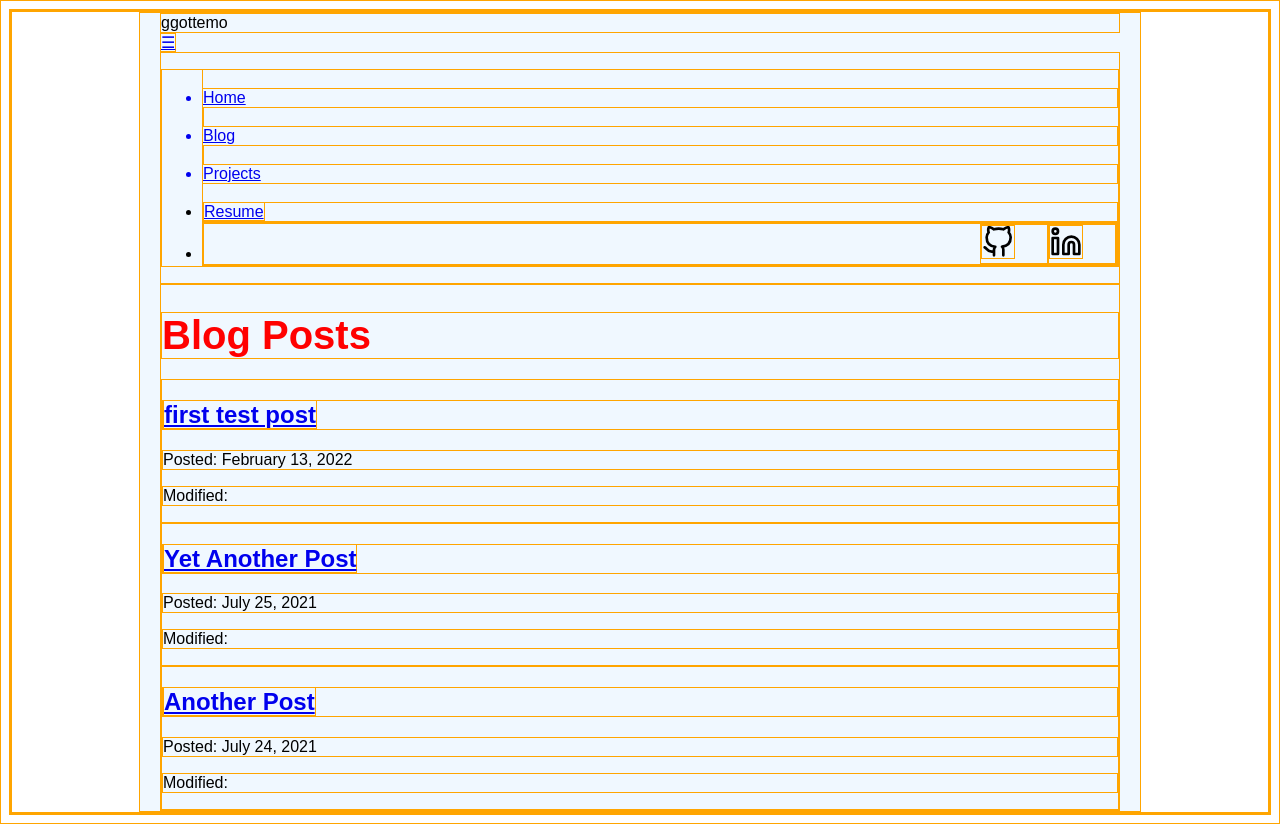
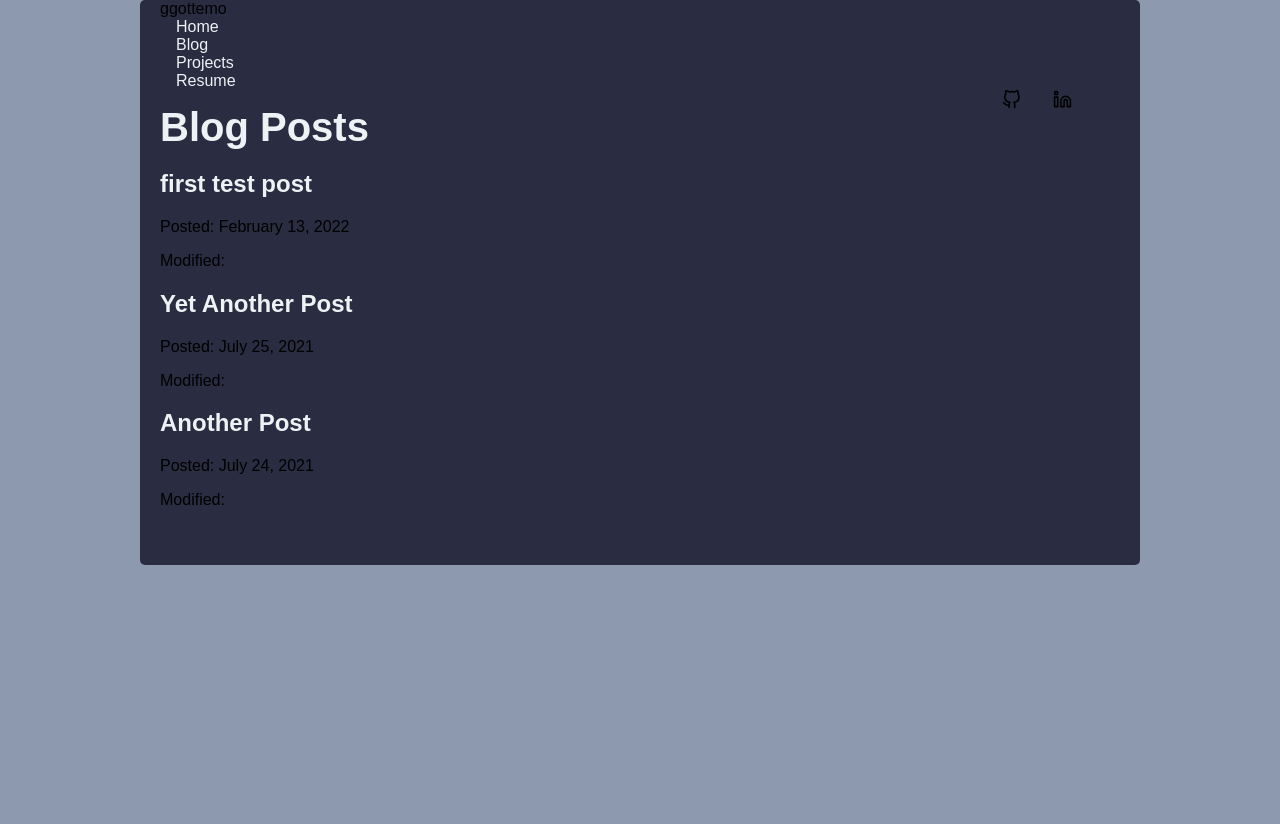
Before and after one commit to ggottemo/portfolio_2, a Gatsby site: page /blog in a window 1280 px wide. After the commit the page ends 800 px from the top, so only its background shows below. Built offline with nearby package versions, Linux system fonts and the light colour scheme; Gatsby itself is replaced by a stand-in of ours.

Commit message:
style changes, removed unused component

```diff
--- a/src/components/layout.js
+++ b/src/components/layout.js
@@ -7,8 +7,7 @@ import {
     navLinkItem,
     navLinkText,
     siteTitle,
-    hamb,
-    navctive,
+
     } from '../styles/layout.module.css'
 import Socials from './socials'
 import cv from "./cv.pdf"
@@ -28,7 +27,7 @@ const Layout = ({  pageTitle, children }) => {
         <div className={container}>
             <title>{pageTitle} | {data.site.siteMetadata.title}</title>
             <header className={siteTitle}>{data.site.siteMetadata.title}</header>
-            <a href="javascript:void(0);" class="hamb" onClick="navFunction()">&#9776;</a>
+
             <nav>
                 <ul className={navLinks}>
                         <Link to="/" className={navLinkText}>
--- a/src/styles/layout.module.css
+++ b/src/styles/layout.module.css
@@ -1,57 +1,98 @@
 /* DEV ONLY! */
 *{
-    border: 1px solid orange;
+    /* border: 1px solid orange; */
 }
 /* Generic */
+:root {
+    --bg: #8d99ae;
+    --bg-dark: hsl(235, 21%, 21%);
+    --text-color: #edf2f4;
+    --text-bright: #ef233c;
+    --nav-size: 60px;
+    --border: 1px solid #333;
+    --border-radius: 5px;
+    --speed: 500ms;
+}
+/* overwrite default list */
+ul {
+    list-style: none;
+    padding: 0;
+    margin: 0;
+}
+/* overwrite default link */
+a {
+    text-decoration: none;
+    color: var(--text-color);
+}
 .container {
     max-width: 960px;
     margin: auto;
-    padding: 0 20px;
+    padding: 0px 20px 40px;
     font-family: sans-serif;
-    background-color: aliceblue;
+    background-color: var(--bg-dark);
+    border-radius: var(--border-radius);
 }
 .heading {
     font-size: 2.5rem;
     font-weight: bold;
     margin-bottom: 20px;
-    color: red
+    color: var(--text-color);
 }
 .site-title{
     font-size: 3rem;
     font-weight: bold;
-    color: #333;
+    color: var(--text-color);
 }
 /* nav */
 input[type="checkbox"] {
     display: none;
 }
+nav {
+    height: var(--nav-size);
+    background-color: var(--bg-dark);
+    padding: 0 1rem;
+
+}
 .nav-links {
     display: flex;
     list-style: none;
     padding-left: 0;
-    flex-direction: column;
+    flex-direction: row;
     align-items: flex-start;
+    overflow-x: scroll;
 
 }
 .nav-link-item {
-   padding-right: 2rem;
-   background-color: azure;
-   display: none;
+   padding-right: 1rem;
+   padding-left: 1rem;
+   background-color: var(--bg-dark);
+   transition: background .5s ease;
 
+
+}
+.nav-link-item:hover {
+
+    background-color: var(--bg);
 }
 .nav-link-text {
     font-size: 1.2rem;
     font-weight: bold;
-    color: #333;
+    color: var(--text-color);
+}
+/* links */
+a {
+    transition: color .5s ease;
+}
+a:hover {
+    color: var(--text-bright);
 }
 /* socials */
 .socialContainer {
     float:right;
     display: block;
 }
-.hamb:hover {
-    cursor: pointer;
+body {
+    padding: 0;
+    margin: 0;
+    background-color: var(--bg);
 }
-.navActive {
-    display: block;
-}
--- a/src/styles/socials.module.css
+++ b/src/styles/socials.module.css
@@ -7,7 +7,9 @@
 
 }
 .socialIcon {
-  width: 2rem;
-  height: 2rem;
+  width: 1.2rem;
+  height: 1.2rem;
   margin-right: 2rem;
+  fill: white;
+  color: white;
 }
```
Also changed, not shown: src/components/navbar.js (deleted, +0 -48 lines).
